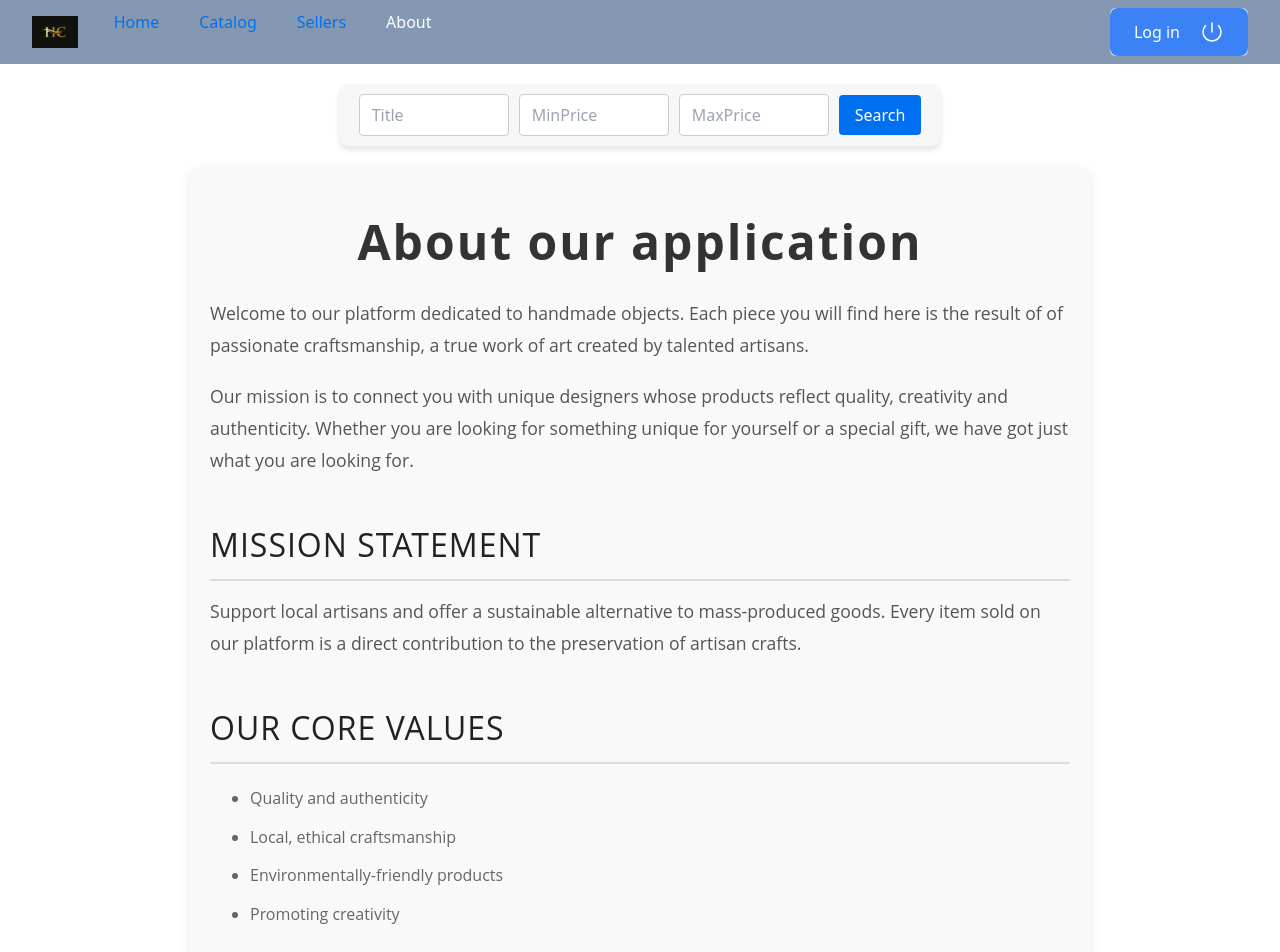
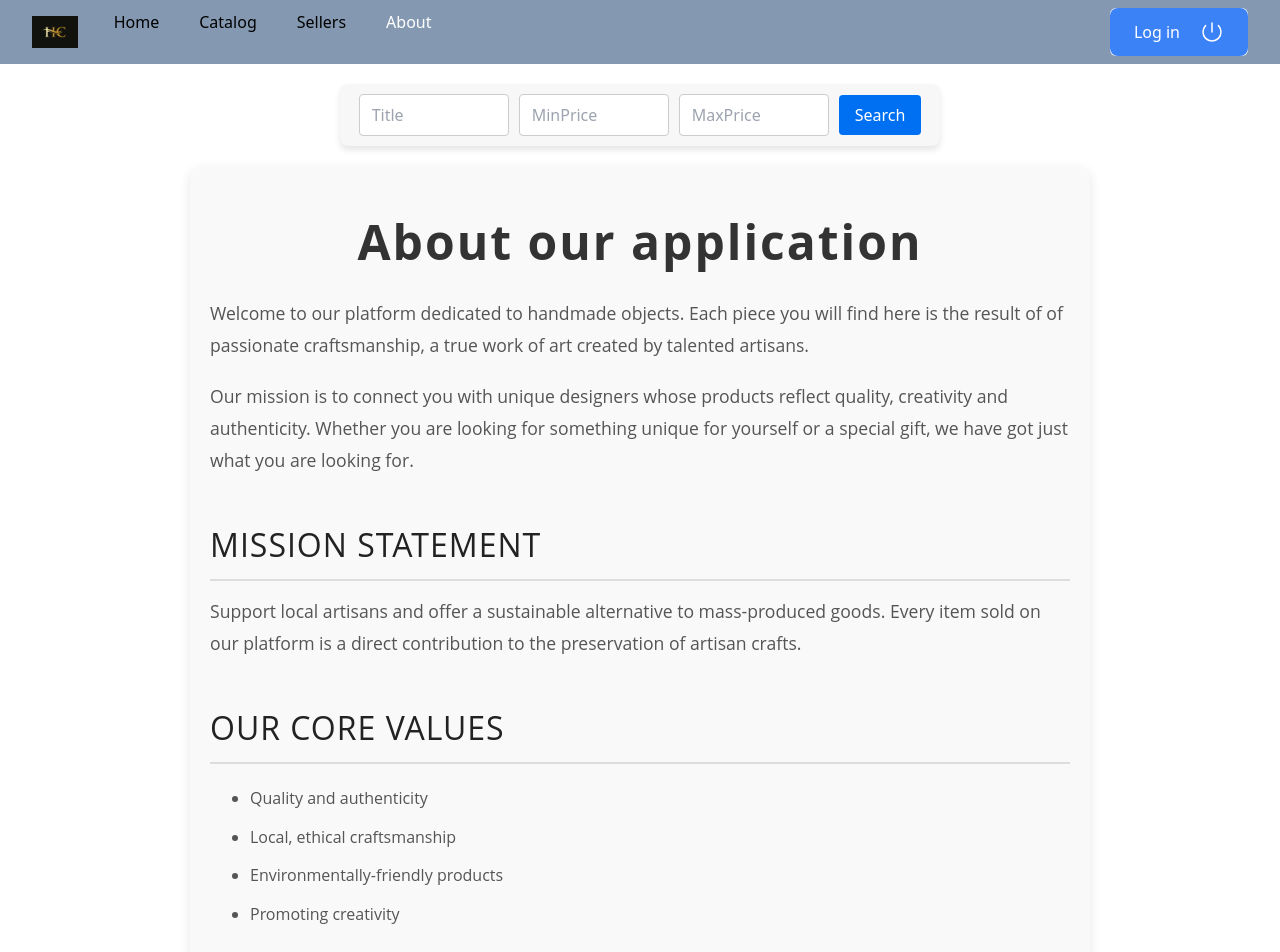
Before and after one commit to AnastasiyaShvydko/WDD430_project, a Next.js app in the folder handcrafted-dashboard/: page /handcraft/about in a window 1280 px wide. Shown: the top 952 px of the page. Built offline with nearby package versions, Linux system fonts and the light colour scheme; no server answers.

Commit message:
Update style.css

```diff
--- a/handcrafted-dashboard/app/handcraft/about/style.css
+++ b/handcrafted-dashboard/app/handcraft/about/style.css
@@ -49,12 +49,12 @@
   li {
     margin-bottom: 10px;
     font-size: 1rem;
-    color: #666;
+    /*color: #666;*/
   }
 
   /* Links */
   a {
-    color: #0070f3;
+    /*color: #0070f3;*/
     text-decoration: none;
     font-weight: bold;
   }
```
